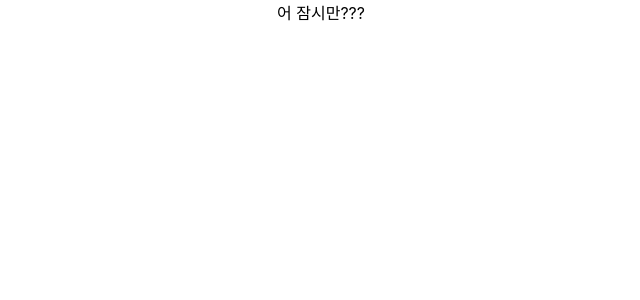
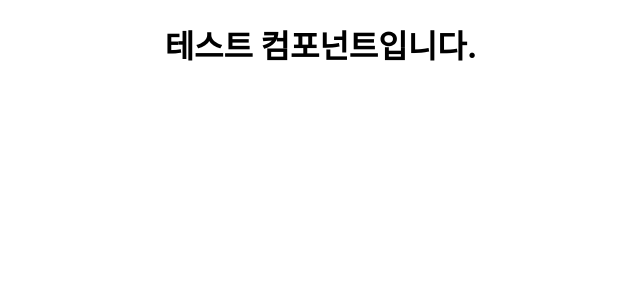
Before and after one commit to groomthon-7/FE-ire, a React (Create React App) app in the folder IRE/: page / in a window 1280 px wide. Shown: the top 300 px of the page, without its empty margins (319-959 px from the left). Built offline with nearby package versions, Linux system fonts and the light colour scheme.

Commit message:
테스트 컴포넌트

```diff
--- a/IRE/src/App.js
+++ b/IRE/src/App.js
@@ -1,7 +1,8 @@
 import "./App.css";
+import Test from './pages/test';
 
 function App() {
-  return <div className="App">어 잠시만???</div>;
+  return <div className="App"><Test /></div>;
 }
 
 export default App;
--- /dev/null
+++ b/IRE/src/pages/test.js
@@ -0,0 +1,5 @@
+const Test = () => {
+  return <h1>테스트 컴포넌트입니다.</h1>
+}
+
+export default Test
```
